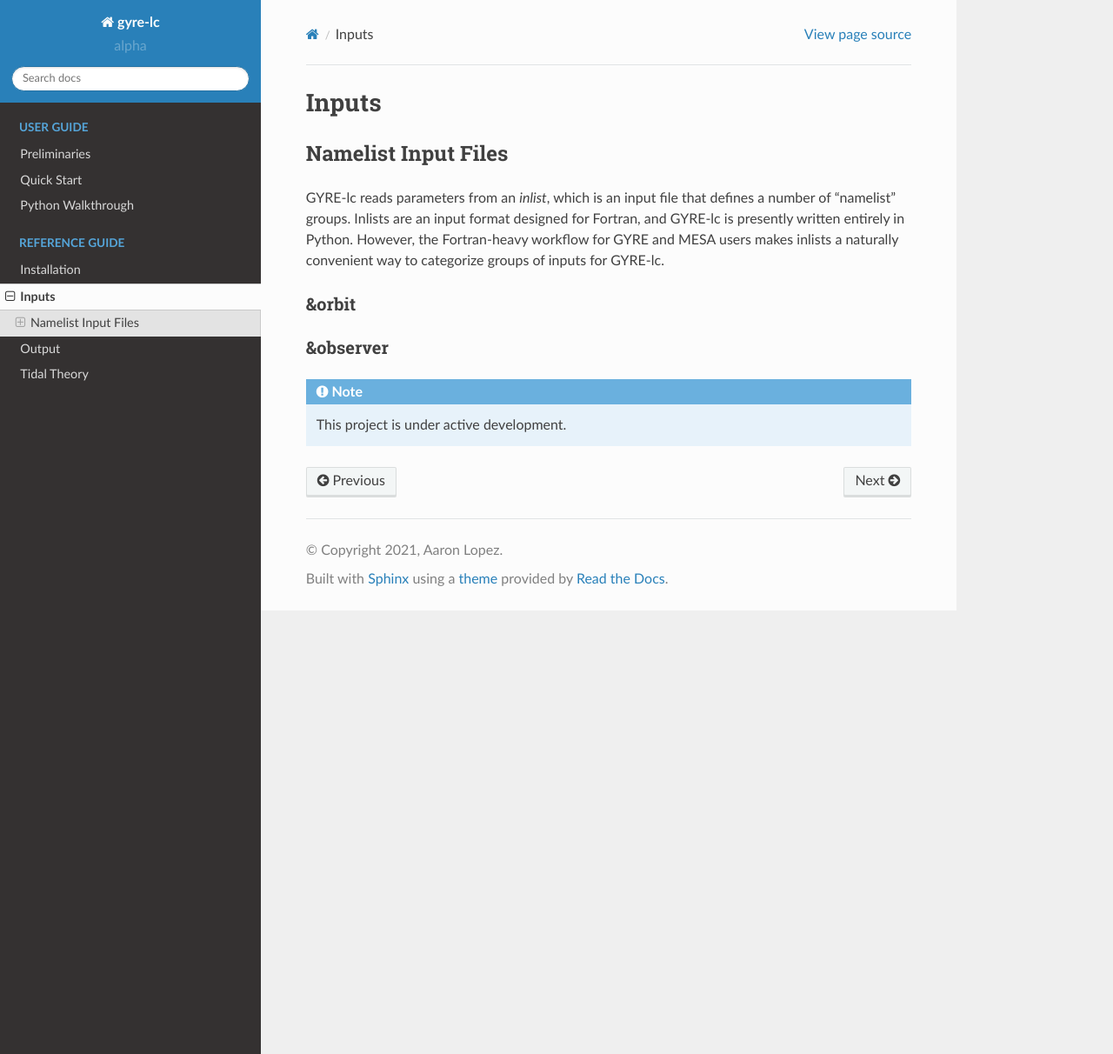
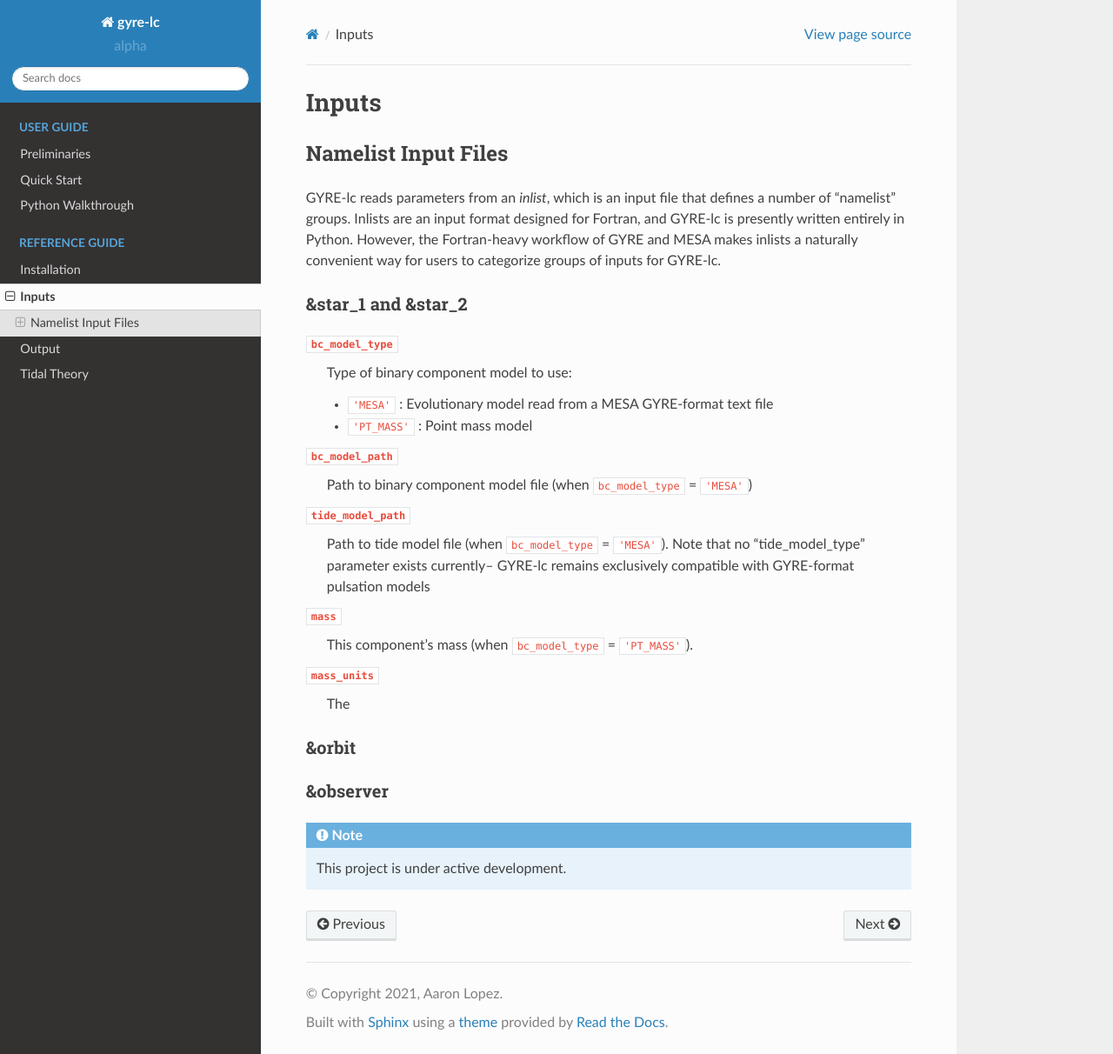
Before and after one commit to aaronesque/gyre-lc, a Sphinx documentation site: the page built from docs/source/ref-guide/inputs.rst, in a window 1280 px wide and 1212 px high. Shown: the whole window at 87% size. Built offline with Sphinx 7.4.7 and the Read the Docs theme 2.0.0, drawn with Linux system fonts in a browser that asks for light colours.

Commit message:
replaced occurences of "star" with "component" for generality

```diff
--- a/docs/source/ref-guide/inputs.rst
+++ b/docs/source/ref-guide/inputs.rst
@@ -11,11 +11,36 @@ Inputs
 Namelist Input Files
 **********************
 
-GYRE-lc reads parameters from an *inlist*, which is an input file that defines a number of "namelist" groups. Inlists are an input format designed for Fortran, and GYRE-lc is presently written entirely in Python. However, the Fortran-heavy workflow for GYRE and MESA users makes inlists a naturally convenient way to categorize groups of inputs for GYRE-lc.
+GYRE-lc reads parameters from an *inlist*, which is an input file that defines a number of "namelist" groups. Inlists are an input format designed for Fortran, and GYRE-lc is presently written entirely in Python. However, the Fortran-heavy workflow of GYRE and MESA makes inlists a naturally convenient way for users to categorize groups of inputs for GYRE-lc.
+
+===================
+&star_1 and &star_2
+===================
+
+``bc_model_type``
+  Type of binary component model to use:
+
+  - ``'MESA'`` : Evolutionary model read from a MESA GYRE-format text file
+  - ``'PT_MASS'`` : Point mass model
+
+``bc_model_path``
+  Path to binary component model file (when ``bc_model_type`` = ``'MESA'``)
+
+``tide_model_path``
+  Path to tide model file (when ``bc_model_type`` = ``'MESA'``). Note that no "tide_model_type" parameter exists currently-- GYRE-lc remains exclusively compatible with GYRE-format pulsation models
+
+``mass``
+  This component's mass (when ``bc_model_type`` = ``'PT_MASS'``).
+
+``mass_units``
+  The
+
 
 =======
 &orbit
 =======
+
+
 
 ============
 &observer
```
Also changed, not shown: 12 other files.
